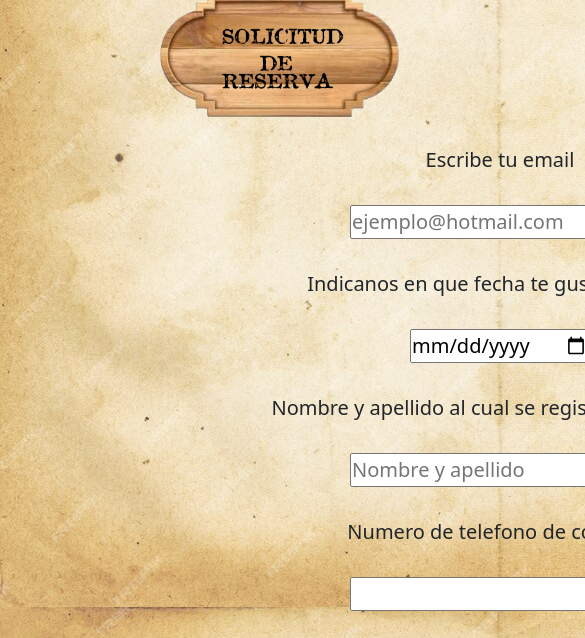
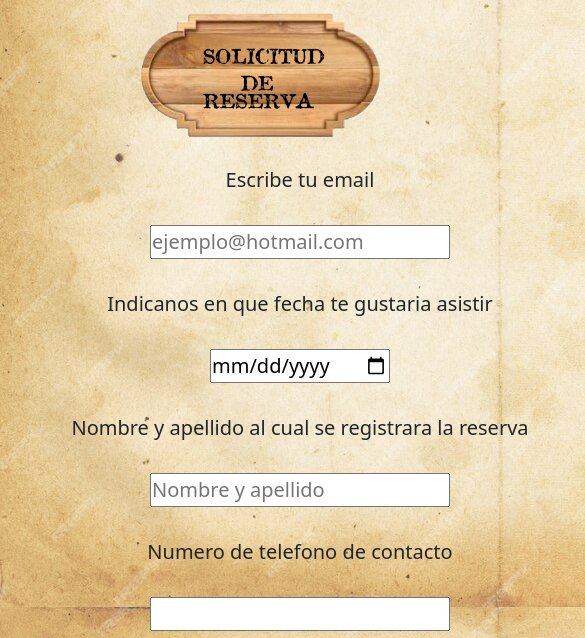
Before and after one commit to AlvaroGonzaloCampo/proyectoalvarogonzalo, a website: page Pages/reservas.html in a window 390 px wide. Shown: the part 161-799 px from the top of the page, 585 px wide, since content can reach past the window. Drawn offline with nearby package versions, Linux system fonts and the light colour scheme.

Commit message:
arreglos responsive

```diff
--- a/scss/_responsive.scss
+++ b/scss/_responsive.scss
@@ -73,6 +73,11 @@
         }
     }
 
+    main{
+        .solicitud {
+            margin-top: 5%;
+            margin-left: 35%;
+        }
         .reservas{
             flex-direction: column;
             width: 600px;
@@ -88,11 +93,11 @@
                     margin-top: 2rem;
                 }
         }
-
+    }
     #carouselExampleAutoplaying{
         margin-left: 10rem;
     }
-
+    main{
         .comida {
             display: grid;
             width: 600px;
@@ -116,6 +121,7 @@
             .comidaDerecha{
                 margin-left: -7rem;
                 padding-right: 5rem;
+            }
         }
     }
 }
```
Also changed, not shown: Pages/reservas.html (+0 -1 lines), css/estilos.css, 1 other file. Lines whose indentation alone changed are shown as unchanged.
